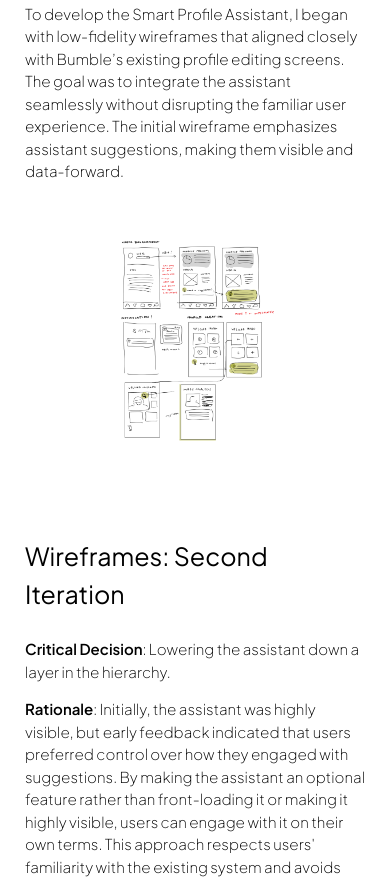
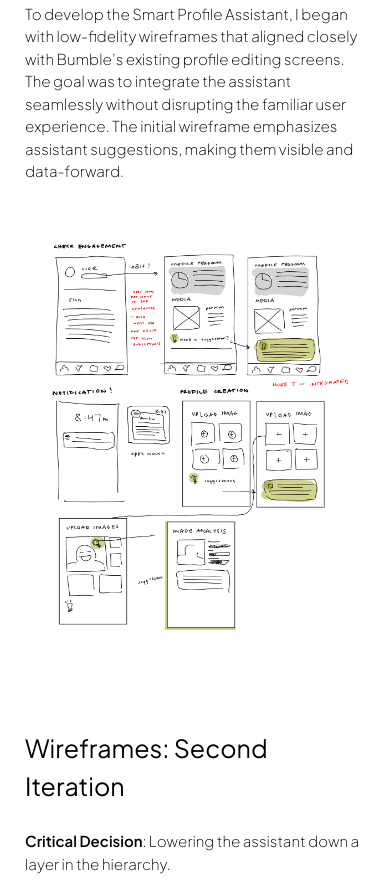
Before and after one commit to camistreuly/camistreuly.github.io, a plain HTML site: page project-3.html in a window 390 px wide. Shown: the part 2875-3756 px from the top of the page. Drawn offline with Linux system fonts and the light colour scheme.

Commit message:
styling fixes for mobile

```diff
--- a/css/style.css
+++ b/css/style.css
@@ -316,7 +316,7 @@ nav a:hover, #name:hover {
 }
 
 #cami {
-    min-width: 550px;
+    /* min-width: 550px; */
     /* align-self: center; */
     /* margin-bottom: 80px; */
     height: auto;
@@ -613,6 +613,13 @@ img.process-image {
     padding: 40px;
 }
 
+@media (max-width: 650px) {
+    img.process-image {
+        max-width: 90%;
+        padding: 40px 0px;
+    }
+}
+
 h3, .project-subheading {
     font-size: 25px;
     font-weight: 400;
--- a/project-3.html
+++ b/project-3.html
@@ -1,7 +1,7 @@
 <!DOCTYPE html>
 <html lang="en">
     <head>
-        <meta charset="UTF-8">
+        <meta charset="UTF-8" name="viewport" content="width=device-width, initial-scale=1" />
         <title></title>
         <link rel="stylesheet" type="text/css" href="./build/output.css">
         <link rel="stylesheet" type="text/css" href="css/style.css">
```
Also changed, not shown: about.html (+0 -1 lines), index.html (+0 -1 lines), project-1.html (+1 -1 lines), project.html (+1 -1 lines).
